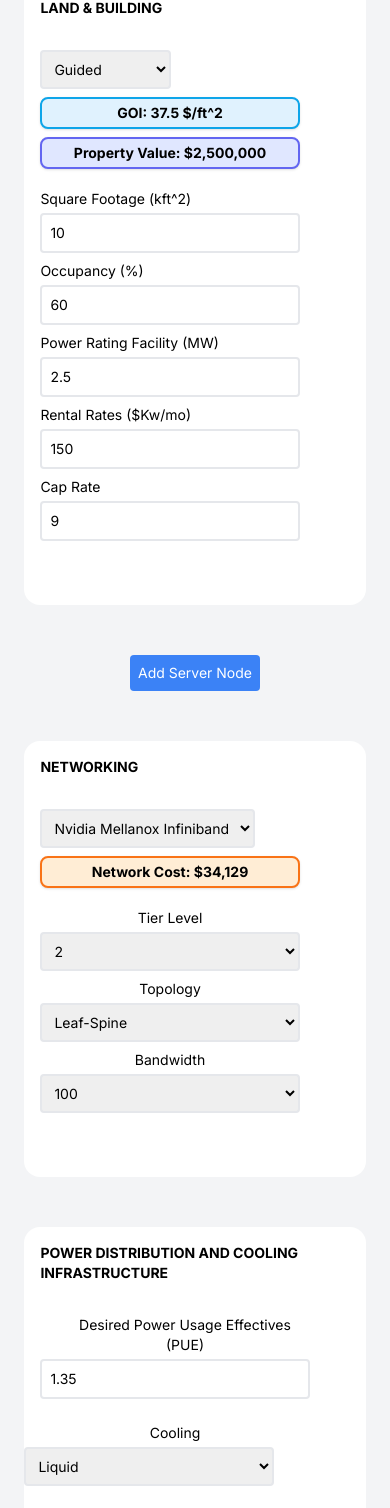
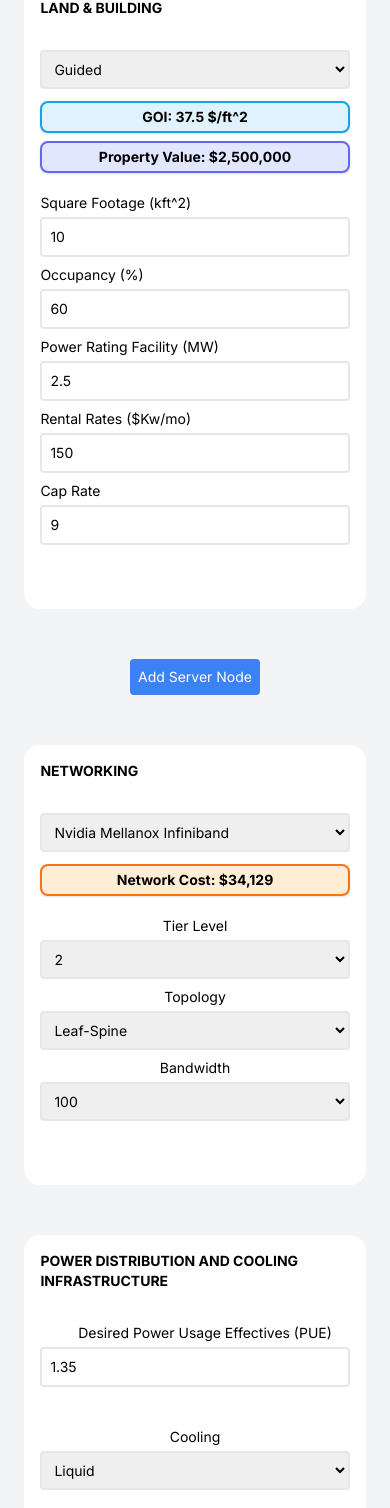
Before and after one commit to MarcoBofa/DataCenter_TCO, a Next.js app: page / in a window 390 px wide. Shown: the part 152-1660 px from the top of the page. Built offline with nearby package versions, Linux system fonts and the light colour scheme.

Commit message:
responsive design

```diff
--- a/app/components/land.tsx
+++ b/app/components/land.tsx
@@ -63,22 +63,22 @@ const Land: React.FC<LandProps> = ({
       <div className="flex flex-wrap items-center w-full">
         <select
           {...register("mode")}
-          className="max-w-[200px] xs:flex-grow p-2 rounded border-gray border-2 mb-2 mr-[50px]"
+          className="w-full sm:w-[200px] p-2 rounded border-gray border-2 mb-3 sm:mr-[50px]"
         >
           <option value="Guided">Guided</option>
           <option value="Customizable">Customizable</option>
         </select>
-        <div className="w-[285px] border-sky-500 bg-sky-100 text-center border-2 font-bold py-1 px-3 rounded-lg shadow mb-2 mr-[50px]">
+        <div className="w-full sm:w-[285px] border-sky-500 bg-sky-100 text-center border-2 font-bold py-1 px-3 rounded-lg shadow mb-2 sm:mr-[50px]">
           GOI: {GOI.toFixed(1)} $/ft^2
         </div>
-        <div className="w-[450px] border-indigo-500 text-center bg-indigo-100 border-2 font-bold py-1 px-3 rounded-lg shadow mb-2 mr-[50px]">
+        <div className="w-[450px] border-indigo-500 text-center bg-indigo-100 border-2 font-bold py-1 px-3 rounded-lg shadow mb-2 sm:mr-[50px]">
           Property Value: $
           {propertyValue.toLocaleString("en-US", { maximumFractionDigits: 0 })}
         </div>
       </div>
 
       <div className="flex flex-wrap items-center w-full">
-        <div className="flex flex-col space-y-1 w-full xs:w-[200px] mb-2 mr-[50px]">
+        <div className="flex flex-col space-y-1 w-full sm:w-[200px] mb-2 sm:mr-[50px]">
           <label className="block text-sm" htmlFor="ft">
             Square Footage (kft^2)
           </label>
@@ -93,7 +93,7 @@ const Land: React.FC<LandProps> = ({
             id="ft"
           />
         </div>
-        <div className="flex flex-col space-y-1 w-full xs:w-[200px] mb-2 mr-[50px]">
+        <div className="flex flex-col space-y-1 w-full sm:w-[200px] mb-2 sm:mr-[50px]">
           <label className="block text-sm" htmlFor="occupancy">
             Occupancy (%)
           </label>
@@ -105,7 +105,7 @@ const Land: React.FC<LandProps> = ({
             id="occupancy"
           />
         </div>
-        <div className="flex flex-col space-y-1 w-full xs:w-[200px] mb-2 mr-[50px]">
+        <div className="flex flex-col space-y-1 w-full sm:w-[200px] mb-2 sm:mr-[50px]">
           <label className="block text-sm" htmlFor="powerRating">
             Power Rating Facility (MW)
           </label>
@@ -118,7 +118,7 @@ const Land: React.FC<LandProps> = ({
             id="powerRating"
           />
         </div>
-        <div className="flex flex-col space-y-1 w-full xs:w-[200px] mb-2 mr-[50px]">
+        <div className="flex flex-col space-y-1 w-full sm:w-[200px] mb-2 sm:mr-[50px]">
           <label className="block text-sm" htmlFor="rentalRate">
             Rental Rates ($Kw/mo)
           </label>
@@ -130,7 +130,7 @@ const Land: React.FC<LandProps> = ({
             id="rentalRate"
           />
         </div>
-        <div className="flex flex-col space-y-1 w-full xs:w-[200px] mb-2 mr-[50px]">
+        <div className="flex flex-col space-y-1 w-full sm:w-[200px] mb-2 sm:mr-[50px]">
           <label className="block text-sm" htmlFor="cap">
             Cap Rate
           </label>
--- a/app/components/network.tsx
+++ b/app/components/network.tsx
@@ -255,19 +255,19 @@ const Network: React.FC<NetworkProps> = ({
       <div className="flex flex-wrap items-center w-full">
         <select
           {...register("provider")}
-          className="max-w-[250px] xs:flex-grow p-2 rounded border-gray border-2 mb-2 mr-[50px]"
+          className="w-full sm:w-[200px] p-2 rounded border-gray border-2 mb-3 sm:mr-[50px]"
         >
           <option value="infiniband">Nvidia Mellanox Infiniband</option>
           <option value="slingshot">HPE Cray Slingshot</option>
         </select>
-        <div className="w-[450px] border-orange-500 bg-orange-100 border-2 font-bold py-1 px-3 rounded-lg shadow mb-2 mr-[50px]">
+        <div className="w-[450px] border-orange-500 bg-orange-100 border-2 font-bold py-1 px-3 rounded-lg shadow mb-2 sm:mr-[50px]">
           Network Cost: $
           {totalNetCost.toLocaleString("en-US", { maximumFractionDigits: 0 })}
         </div>
       </div>
 
       <div className="flex flex-wrap items-center w-full">
-        <div className="flex flex-col space-y-1 w-full xs:w-[250px] mb-2 mr-[50px]">
+        <div className="flex flex-col space-y-1 w-full sm:w-[200px] mb-2 sm:mr-[50px]">
           <label className="block text-sm" htmlFor="tier">
             Tier Level
           </label>
@@ -282,7 +282,7 @@ const Network: React.FC<NetworkProps> = ({
             <option value="4">4</option>
           </select>
         </div>
-        <div className="flex flex-col space-y-1 w-full xs:w-[200px] mb-2 mr-[50px]">
+        <div className="flex flex-col space-y-1 w-full sm:w-[200px] mb-2 sm:mr-[50px]">
           <label className="block text-sm" htmlFor="topology">
             Topology
           </label>
@@ -296,7 +296,7 @@ const Network: React.FC<NetworkProps> = ({
             <option value="Dragonfly">Dragonfly</option>
           </select>
         </div>
-        <div className="flex flex-col space-y-1 w-full xs:w-[200px] mb-2 mr-[50px]">
+        <div className="flex flex-col space-y-1 w-full sm:w-[200px] mb-2 sm:mr-[50px]">
           <label className="block text-sm" htmlFor="bandwidth">
             Bandwidth
           </label>
--- a/app/components/powerCost.tsx
+++ b/app/components/powerCost.tsx
@@ -70,13 +70,13 @@ const PowerCost: React.FC<powerProps> = ({
 
   return (
     <div className="flex flex-wrap items-center w-full">
-      <div className="flex flex-col space-y-1 w-full xs:w-[350px] mb-2 p-4 mr-[40px]">
+      <div className="flex flex-col space-y-1 w-full sm:w-[350px] mb-2 p-4 sm:mr-[40px]">
         <label className="block text-sm" htmlFor="choice">
           Do you know expected Server Peak utilization?
         </label>
         <select
           {...register("choice")}
-          className="max-w-[350px] xs:flex-grow p-2 rounded border-gray border-2 mb-2"
+          className="w-full sm:w-[350px] p-2 rounded border-gray border-2 mb-2"
           id="choice"
         >
           <option value="no">No</option>
@@ -84,13 +84,13 @@ const PowerCost: React.FC<powerProps> = ({
         </select>
       </div>
       {choice === "yes" && (
-        <div className="flex flex-col space-y-1 w-full xs:w-[350px] mb-2 mr-[40px]">
+        <div className="flex flex-col space-y-1 w-full sm:w-[350px] mb-2 p-4 sm:mr-[40px]">
           <label className="block text-sm text-center ml-5" htmlFor="usage">
             Expected Peak Server Utilization (%)
           </label>
           <input
             {...register("usage", { valueAsNumber: true })}
-            className="max-w-[350px] xs:flex-grow p-2 rounded border-gray border-2 mb-2"
+            className="w-full sm:w-[350px] p-2 rounded border-gray border-2 mb-2"
             type="number"
             step="1"
             placeholder="60%"
@@ -98,7 +98,7 @@ const PowerCost: React.FC<powerProps> = ({
           />{" "}
         </div>
       )}
-      <div className="w-[400px] border-fuchsia-500 bg-fuchsia-100 border-2 font-bold py-1 px-3 rounded-lg mt-4 shadow mr-[50px]">
+      <div className="sm:w-[400px] w-full border-fuchsia-500 bg-fuchsia-100 border-2 font-bold py-1 px-3 rounded-lg mt-4 shadow ml-4 mr-4 sm:mr-[50px]">
         Energy Cost (Year): $
         {costOfPower.toLocaleString("en-US", { maximumFractionDigits: 0 })}
       </div>
--- a/app/components/powerDistribution.tsx
+++ b/app/components/powerDistribution.tsx
@@ -101,33 +101,33 @@ const PowerDistribution: React.FC<powerProps> = ({
 
   return (
     <div className="flex flex-wrap items-center w-full">
-      <div className="flex flex-col space-y-1 w-full xs:w-[350px] mb-2 p-4 mr-[40px]">
+      <div className="flex flex-col space-y-1 w-full sm:w-[320px] mb-2 p-4 sm:mr-[40px]">
         <label className="block text-sm text-center ml-5" htmlFor="pue">
           Desired Power Usage Effectives (PUE)
         </label>
         <input
           {...register("pue", { valueAsNumber: true })}
-          className="max-w-[350px] xs:flex-grow p-2 rounded border-gray border-2 mb-2"
+          className="sm:w-[320px] w-full p-2 rounded border-gray border-2 mb-2"
           type="number"
           step="0.01"
           placeholder="1.35"
           id="pue"
         />
       </div>
-      <div className="flex flex-col space-y-1 w-full xs:w-[250px] mb-2 mr-[40px]">
+      <div className="flex flex-col space-y-1 w-full sm:w-[250px] p-4 mb-2 sm:mr-[40px]">
         <label className="block text-sm" htmlFor="cooling">
           Cooling
         </label>
         <select
           {...register("cooling")}
-          className="max-w-[250px] xs:flex-grow p-2 rounded border-gray border-2 mb-2"
+          className="w-full sm:w-[250px] p-2 rounded border-gray border-2 mb-2 sm:mr-[40px]"
           id="cooling"
         >
           <option value="liquid">Liquid</option>
           <option value="Air">Air</option>
         </select>
       </div>
-      <div className="w-[450px] border-cyan-500 bg-cyan-100 border-2 font-bold py-1 px-3 rounded-lg mt-4 shadow mr-[50px]">
+      <div className="w-[450px] border-cyan-500 bg-cyan-100 border-2 font-bold py-1 px-3 rounded-lg mt-4 shadow ml-4 mr-4 sm:mr-[50px]">
         Power Distribution & Cooling cost: $
         {pdCost.toLocaleString("en-US", { maximumFractionDigits: 0 })}
       </div>
--- a/app/page.tsx
+++ b/app/page.tsx
@@ -226,11 +226,11 @@ export default function Home() {
       </div>
 
       <div className="flex flex-wrap w-7/8 bg-white p-2 rounded-2xl items-center lg:text-lg justify-center px-4 ">
-        <div className="flex items-center justify-center w-[500px] mt-2 h-[70px] border-emerald-500 bg-emerald-100 border-2 font-bold py-1 px-3 rounded-lg shadow lg:mr-4 ">
+        <div className="flex items-center justify-center w-[500px] mt-2 h-[50px] sm:h-[70px] border-emerald-500 bg-emerald-100 border-2 font-bold py-1 px-3 rounded-lg shadow lg:mr-4 ">
           <div className="font-bold mr-1">TOTAL COST = $</div>
           {totalCost.toLocaleString("en-US", { maximumFractionDigits: 0 })}
         </div>
-        <div className="flex flex-row items-center justify-center w-[500px] mt-2 h-[70px] border-amber-500 bg-amber-100 border-2 font-bold py-1 px-3 rounded-lg shadow">
+        <div className="flex flex-row items-center justify-center w-[500px] mt-2 h-[50px] sm:h-[70px] border-amber-500 bg-amber-100 border-2 font-bold py-1 px-3 rounded-lg shadow">
           <div className="font-bold mr-1">MAX POWER CONSUMPTION = </div>
           {(
             (totalNetworkConsumption + totalServerConsumption) *
```
Also changed, not shown: app/components/softwareLicense.tsx (+5 -5 lines).
